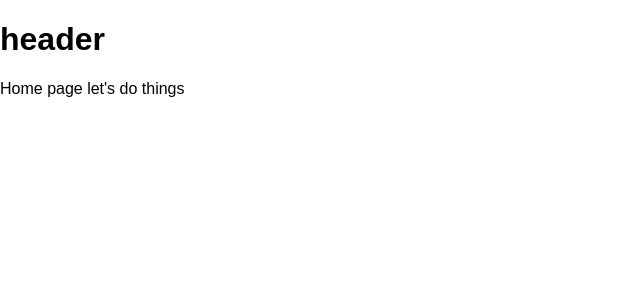
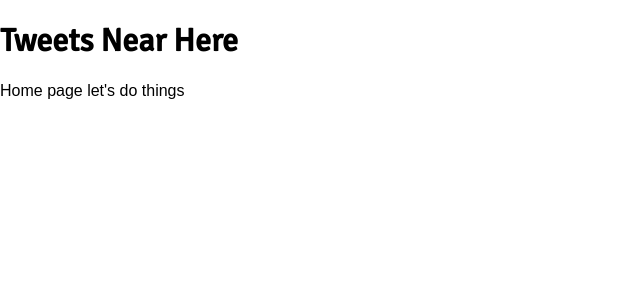
Before and after one commit to mdw233/tnh-react, a React (Create React App) app: page / in a window 1280 px wide. Shown: the top 300 px of the page, without its empty margins (0-640 px from the left). Built offline with nearby package versions, Linux system fonts and the light colour scheme.

Commit message:
added the fonts I expect to use

```diff
--- a/public/index.html
+++ b/public/index.html
@@ -19,7 +19,10 @@
       work correctly both with client-side routing and a non-root public URL.
       Learn how to configure a non-root public URL by running `npm run build`.
     -->
-    <title>React App</title>
+    <link rel="stylesheet" href="https://fonts.googleapis.com/css?family=Signika">
+    <link rel="stylesheet" href="https://fonts.googleapis.com/css?family=Poppins">
+    <link rel="stylesheet" href="https://fonts.googleapis.com/css?family=Josefin+Slab">
+    <title>Tweets Near Here | Search for Tweets Nearby</title>
   </head>
   <body>
     <noscript>
--- a/src/components/Header/index.jsx
+++ b/src/components/Header/index.jsx
@@ -10,7 +10,7 @@ class Header extends React.Component {
 
         return (
             <div>
-                <h1>header</h1>
+                <h1>Tweets Near Here</h1>
             </div>
         );
     }
--- a/src/index.css
+++ b/src/index.css
@@ -3,3 +3,7 @@ body {
   padding: 0;
   font-family: sans-serif;
 }
+
+h1 {
+  font-family: 'Signika'
+}
```
